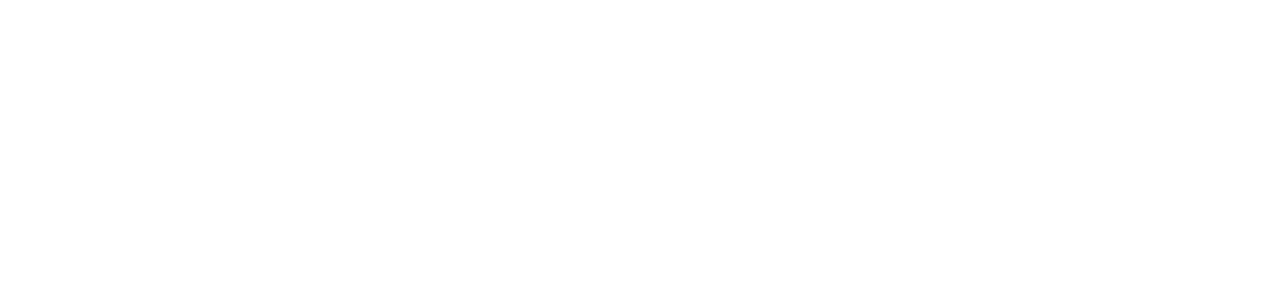
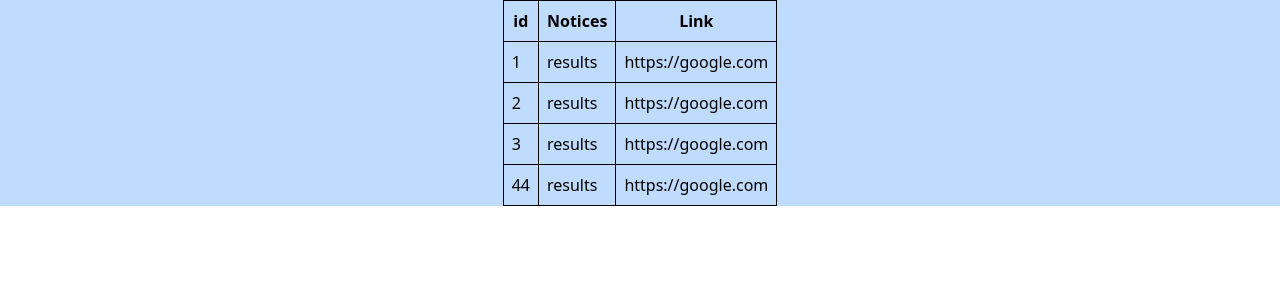
Before and after one commit to SauravGupta123/Unibuddy, a React (Vite) app: page /users/Notices in a window 1280 px wide. Before the commit this address had no page. Shown: the top 300 px of the page. Built offline with nearby package versions, Linux system fonts and the light colour scheme.

Commit message:
notice table and demo data added

```diff
--- a/src/App.jsx
+++ b/src/App.jsx
@@ -43,10 +43,10 @@
             element={<Login setLoginUser={setLoginUser} />}
           />
           <Route path="/signup" element={<Signup />} />
-          <Route path="/user/Results" element={<Results />} />
-          <Route path="/user/Notices" element={<Notices />} />
-          <Route path="/user/TimeTable" element={<Timetable />} />
-          <Route path="/user/Resources" element={<Resources />} />
+          <Route path="/users/Results" element={<Results />} />
+          <Route path="/users/Notices" element={<Notices />} />
+          <Route path="/users/TimeTable" element={<Timetable />} />
+          <Route path="/users/Resources" element={<Resources />} />
           <Route path="/admin/Controls" element={<Control />} />
         </Routes>
       </Router>
--- a/src/components/Notices/Notices.jsx
+++ b/src/components/Notices/Notices.jsx
@@ -1,9 +1,35 @@
-import React from 'react'
+import React from 'react';
 
 export default function Notices() {
+  const object = [
+    { id:1,title: "results", link:"https://google.com" },
+    { id:2,title: "results", link:"https://google.com" },
+    { id:3,title: "results", link:"https://google.com" },
+    { id:44,title: "results", link:"https://google.com"}
+  ];
+
   return (
-    <div className='bg-blue-100  w-full'>
-      this is notices
+    <div className="container bg-blue-200 w-full flex items-center justify-center">
+    <div>
+      <table className="border-collapse border">
+        <thead>
+          <tr>
+            <th className="border border-black p-2">id</th>
+            <th className="border border-black p-2">Notices</th>
+            <th className="border border-black  p-2">Link</th>
+          </tr>
+        </thead>
+        <tbody>
+          {object.map((item, index) => (
+            <tr key={index}>
+              <td className="border border-black  p-2">{item.id}</td>
+              <td className="border border-black  p-2">{item.title}</td>
+              <td className="border border-black  p-2">{item.link}</td>
+            </tr>
+          ))}
+        </tbody>
+      </table>
     </div>
-  )
+    </div>
+  );
 }
--- a/src/components/Timetable/Timetable.jsx
+++ b/src/components/Timetable/Timetable.jsx
@@ -4,7 +4,7 @@
     return (
 
             <div className='bg-blue-100  w-full'>
-                this is TimeTable
+                this
             </div>
 
     )
```
Also changed, not shown: src/components/AdminControls/Control.jsx (line endings or trailing spaces).
